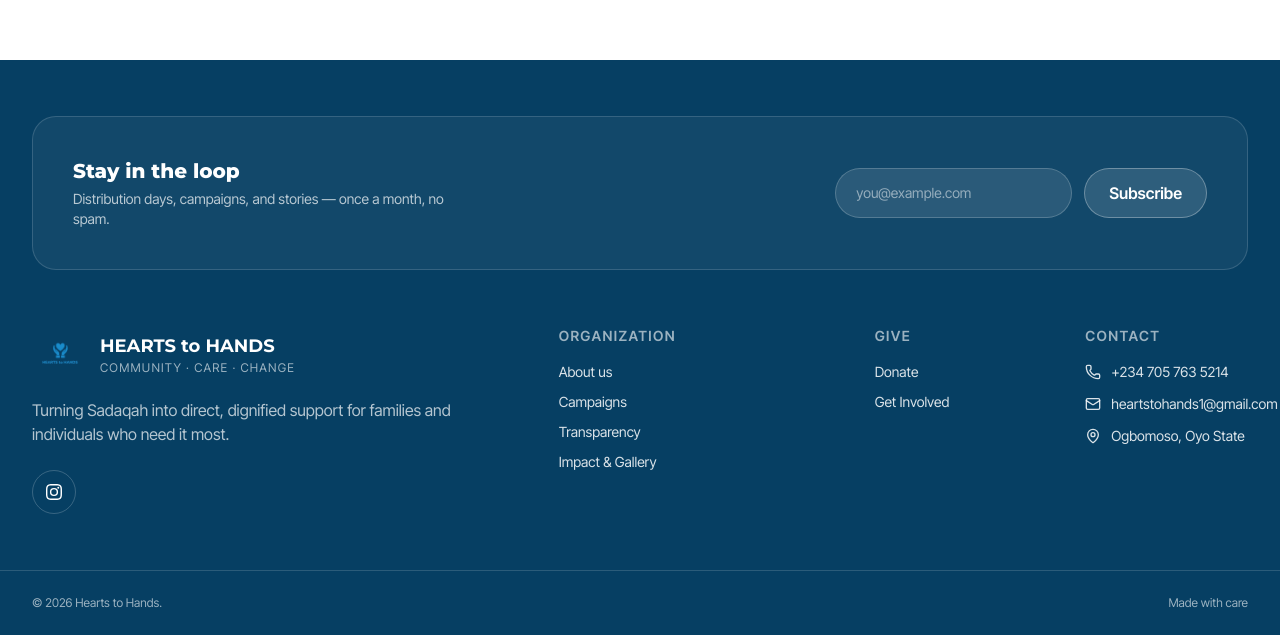
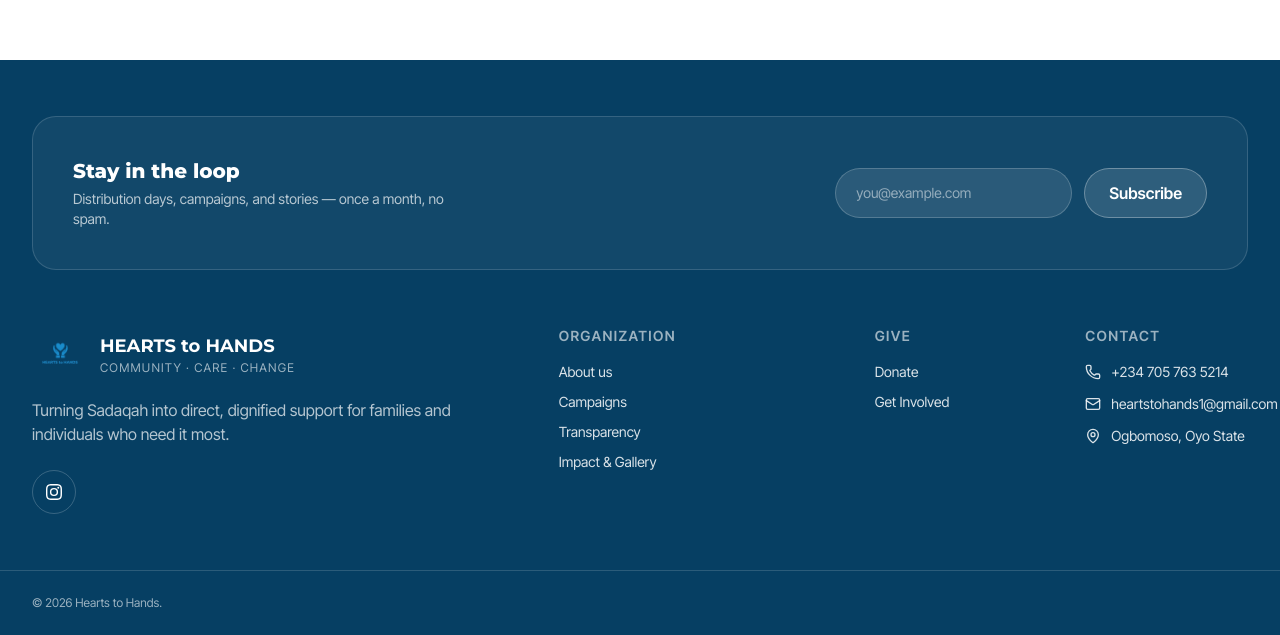
Before and after one commit to Ishola-Fawaz/hearts_to_hands, a Next.js app: page / in a window 1280 px wide. Shown: the part 3396-4031 px from the top of the page. Built offline with nearby package versions, Linux system fonts and the light colour scheme.

Commit message:
feat: edited footer

```diff
--- a/app/components/footer.tsx
+++ b/app/components/footer.tsx
@@ -149,7 +149,6 @@ export function Footer() {
       <div className="border-t border-primary-foreground/15">
         <div className="container-page py-6 flex flex-col sm:flex-row justify-between gap-2 text-xs text-primary-foreground/60">
           <div>© {new Date().getFullYear()} Hearts to Hands.</div>
-          <div>Made with care</div>
         </div>
       </div>
     </footer>
```
